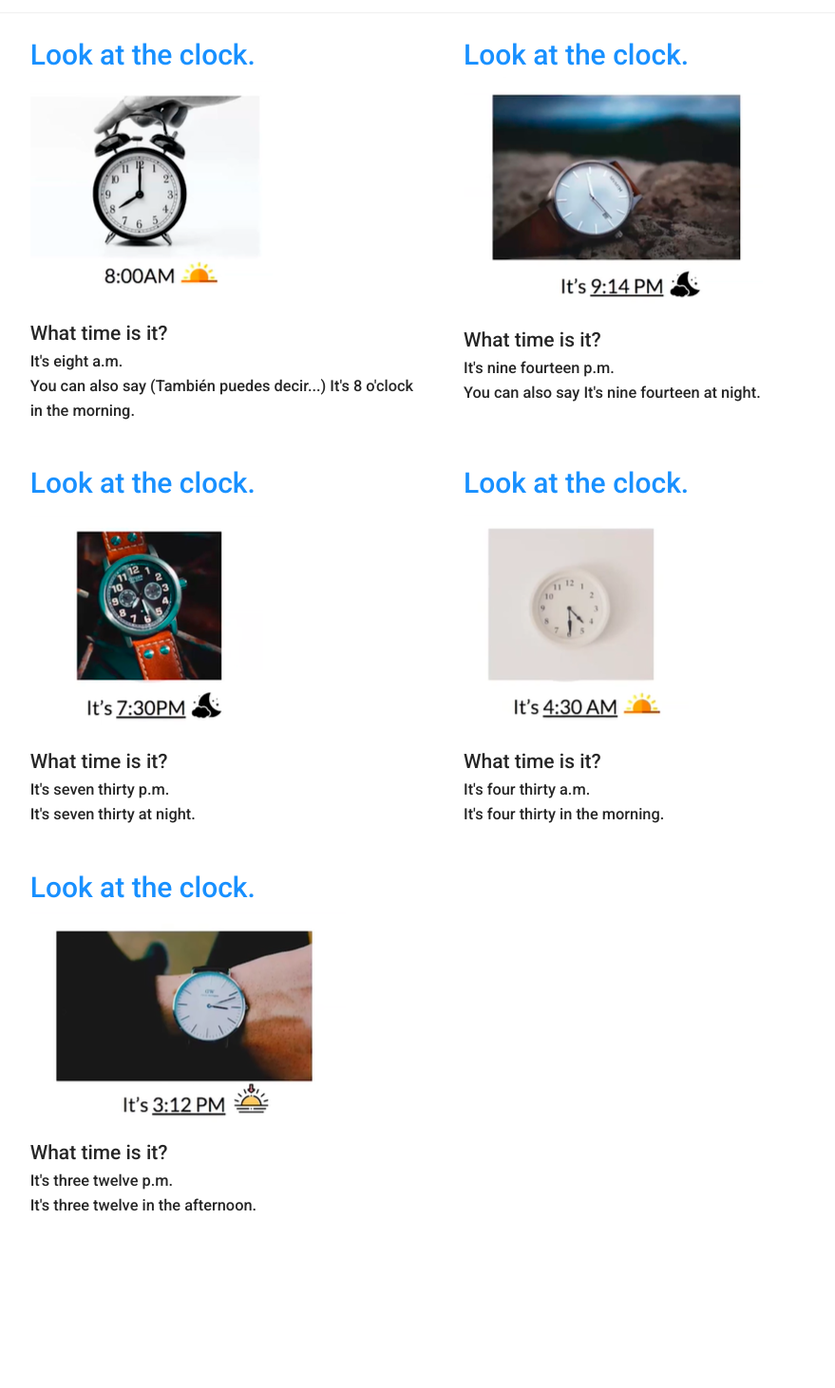
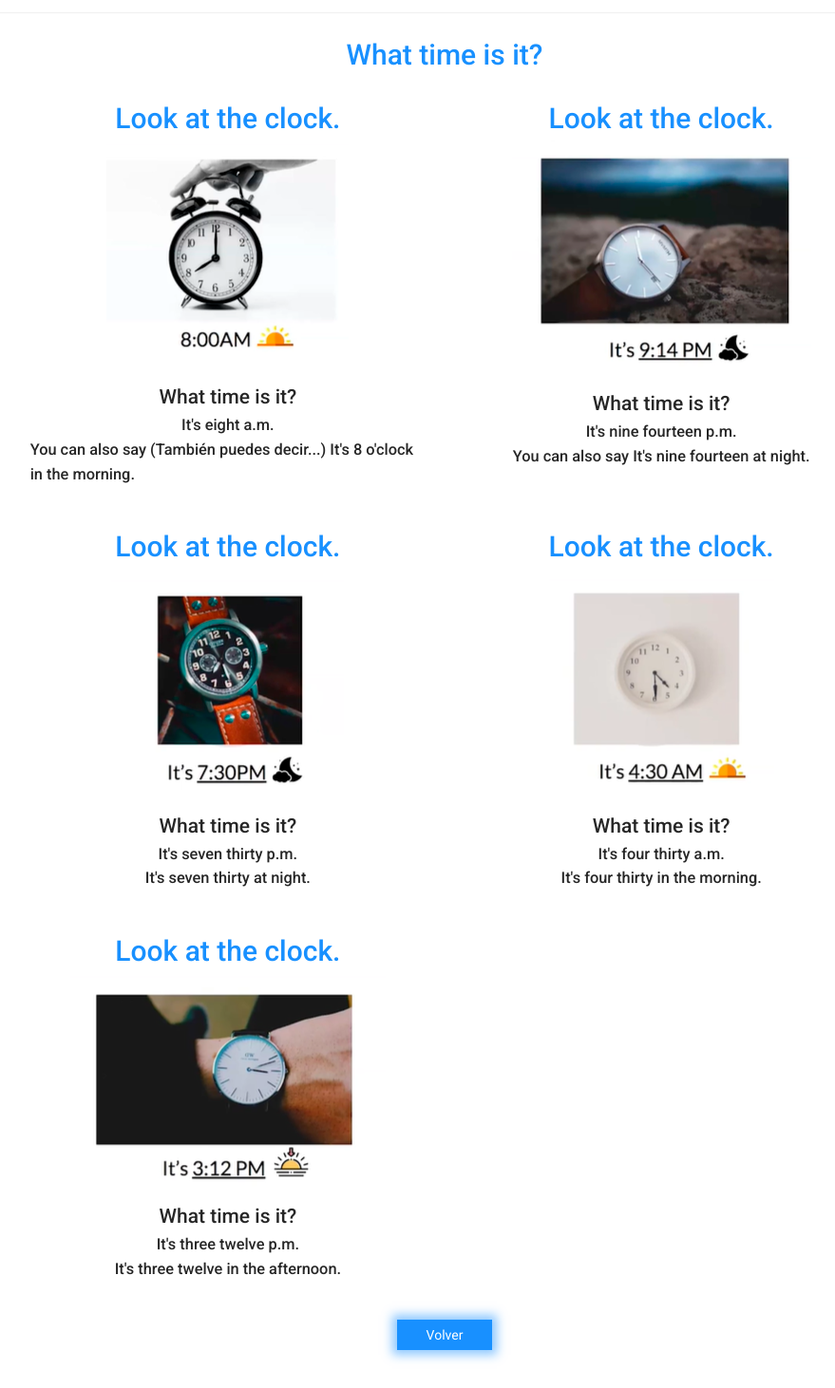
Before and after one commit to LeonLSV/English-School, a React (Create React App) app: page /what-time-is-it in a window 1280 px wide. Shown: the part 133-1595 px from the top of the page at 95% size, without its empty margins (172-1051 px from the left). Before the commit the page ends 1435 px from the top, so only its background shows below. Built offline with nearby package versions, Linux system fonts and the light colour scheme.

Commit message:
[add] days of the week

```diff
--- a/src/App.js
+++ b/src/App.js
@@ -18,6 +18,7 @@ import { Jobs } from "./components/Jobs";
 import ToBe from "./components/ToBe";
 import Pronouns from "./components/Pronouns";
 import WhatTime from "./components/WhatTime";
+import Daysoftheweek from "./components/Daysoftheweek";
 import { ClassFour } from "./components/Notes/ClassFour";
 
 export const App = () => {
@@ -69,6 +70,7 @@ export const App = () => {
               <ToBe exact path="/tobe" />
               <Pronouns exact path="/pronouns" />
               <WhatTime exact path="/what-time-is-it" />
+              <Daysoftheweek exact path="/days-of-the-week" />
               {/* Apuntes de las clases en vivo */}
               <ClassFour exact path="/class-four" />
             </Router>
--- /dev/null
+++ b/src/components/Daysoftheweek/index.js
@@ -0,0 +1,83 @@
+import React from "react";
+import { Row, Col, BackTop, Collapse } from "antd";
+import { ContainerLesson } from "../../styles/container";
+import { ButtonVolver, LinkClass } from "../../styles/global";
+const { Panel } = Collapse;
+
+const index = () => {
+  return (
+    <>
+      <ContainerLesson>
+        <BackTop />
+        <Row justify="center">
+          <Col>
+            <Collapse
+              style={{ margin: "20px", width: "350px" }}
+              bordered={false}
+              defaultActiveKey={["0"]}>
+              <Panel header="Let's review the days of the week." key="0">
+                <p>Repasemos los días de la semana.</p>
+              </Panel>
+              <Panel header="Monday / mandei" key="1">
+                <p>Lunes</p>
+              </Panel>
+              <Panel header="Tuesday / chiusdei" key="2">
+                <p>Martes</p>
+              </Panel>
+              <Panel header="Wednesday / wensdai" key="3">
+                <p>Miercoles</p>
+              </Panel>
+              <Panel header="Thursday / tersdai" key="4">
+                <p>Jueves</p>
+              </Panel>
+              <Panel header="Friday / fraidei" key="5">
+                <p>Viernes</p>
+              </Panel>
+              <Panel header="Saturday / sarurdei" key="6">
+                <p>Sábado</p>
+              </Panel>
+              <Panel header="Sunday / sandei" key="7">
+                <p>Domingo</p>
+              </Panel>
+              <Panel header="Let's check propositions of time" key="8">
+                <p>Verifiquemos las proposiciones de tiempo.</p>
+              </Panel>
+              <Panel header="IN THE MORNING" key="9">
+                <p>En la mañana</p>
+              </Panel>
+              <Panel header="IN THE AFTERNOON" key="10">
+                <p>En la tarde</p>
+              </Panel>
+              <Panel header="IN THE EVENING" key="11">
+                <p>En la noche</p>
+              </Panel>
+              <Panel header="AT NIGHT" key="12">
+                <p>Por la noche</p>
+              </Panel>
+              <Panel
+                header="PROPOSICIONES DE TIEMPO: IN, ON, AT"
+                key="13"></Panel>
+              <Panel
+                header="I go to the park on Saturday at teen in the morning"
+                key="14">
+                <p>Voy al parque el sábado a las 10 de la mañana.</p>
+              </Panel>
+              <Panel
+                header="I go to school on Monday at nine in the morning."
+                key="15">
+                <p>Voy a la escuela el lunes a las 9 de la mañana.</p>
+              </Panel>
+            </Collapse>
+          </Col>
+        </Row>
+        <Row justify="center">
+          <LinkClass to="/ingles-para-principiantes">
+            <ButtonVolver>Volver</ButtonVolver>
+          </LinkClass>
+        </Row>
+      </ContainerLesson>
+    </>
+  );
+};
+
+export default index;
--- a/src/components/ToBe/index.js
+++ b/src/components/ToBe/index.js
@@ -1,7 +1,7 @@
 import React from "react";
 import { ContainerLesson } from "../../styles/container";
+import { ButtonVolver, LinkClass } from "../../styles/global";
 import { Table, Row, Col, Space, BackTop } from "antd";
-import { ButtonVolver, LinkClass } from "../../styles/global";
 
 const columns = [
   {
--- a/src/components/WhatTime/index.js
+++ b/src/components/WhatTime/index.js
@@ -1,18 +1,30 @@
 import React from "react";
-import { Row, Col } from "antd";
+import { Row, Col, BackTop } from "antd";
 import { Title } from "./styled";
-
+import { ContainerLesson } from "../../styles/container";
+import { ButtonVolver, LinkClass } from "../../styles/global";
 import lahora from "../../images/lahora.png";
 import reloj2 from "../../images/reloj2.png";
 import reloj3 from "../../images/reloj3.png";
 import reloj4 from "../../images/reloj4.png";
 import reloj5 from "../../images/reloj5.png";
 
+const alineacion = {
+  maxWidth: "100%",
+  padding: "20px",
+  display: "flex",
+  alignItems: "center",
+  flexDirection: "column",
+};
+
 const WhatTime = () => {
   return (
     <>
+      <ContainerLesson>
+        <BackTop />
+        <Title>What time is it?</Title>
         <Row>
-        <Col lg={12} md={24} style={{ maxWidth: "100%", padding: "20px" }}>
+          <Col lg={12} md={24} style={alineacion}>
             <Title>Look at the clock.</Title>
             <img src={lahora} alt="La hora" />
             <h2>What time is it?</h2>
@@ -22,7 +34,7 @@ const WhatTime = () => {
               morning.
             </h3>
           </Col>
-        <Col lg={12} md={24} style={{ maxWidth: "100%", padding: "20px" }}>
+          <Col lg={12} md={24} style={alineacion}>
             <Title>Look at the clock.</Title>
             <img src={reloj2} alt="La hora" />
             <h2>What time is it?</h2>
@@ -31,14 +43,14 @@ const WhatTime = () => {
           </Col>
         </Row>
         <Row>
-        <Col lg={12} md={24} style={{ maxWidth: "100%", padding: "20px" }}>
+          <Col lg={12} md={24} style={alineacion}>
             <Title>Look at the clock.</Title>
             <img src={reloj3} alt="La hora" />
             <h2>What time is it?</h2>
             <h3>It's seven thirty p.m.</h3>
             <h3>It's seven thirty at night.</h3>
           </Col>
-        <Col lg={12} md={24} style={{ maxWidth: "100%", padding: "20px" }}>
+          <Col lg={12} md={24} style={alineacion}>
             <Title>Look at the clock.</Title>
             <img src={reloj4} alt="La hora" />
             <h2>What time is it?</h2>
@@ -47,7 +59,7 @@ const WhatTime = () => {
           </Col>
         </Row>
         <Row>
-        <Col lg={12} md={24} style={{ maxWidth: "100%", padding: "20px" }}>
+          <Col lg={12} md={24} style={alineacion}>
             <Title>Look at the clock.</Title>
             <img src={reloj5} alt="La hora" />
             <h2>What time is it?</h2>
@@ -55,6 +67,12 @@ const WhatTime = () => {
             <h3>It's three twelve in the afternoon.</h3>
           </Col>
         </Row>
+        <Row justify="center">
+          <LinkClass to="/ingles-para-principiantes">
+            <ButtonVolver>Volver</ButtonVolver>
+          </LinkClass>
+        </Row>
+      </ContainerLesson>
     </>
   );
 };
--- a/src/components/WhatTime/styled.js
+++ b/src/components/WhatTime/styled.js
@@ -3,4 +3,5 @@ import styled from "styled-components";
 export const Title = styled.h1`
   font-size: 30px;
   color: #1890ff;
+  text-align: center;
 `;
--- a/src/pages/InglesParaPrincipiantes/index.js
+++ b/src/pages/InglesParaPrincipiantes/index.js
@@ -10,6 +10,7 @@ import jobs from "../../images/jobs.png";
 import Tobe from "../../images/tobe.png";
 import pronombres from "../../images/pronombres.png";
 import reloj from "../../images/reloj.png";
+import dias from "../../images/dias.png";
 
 const tarjeta = {
   width: 240,
@@ -84,6 +85,14 @@ export const InglesParaPrincipiantes = () => {
             image={reloj}
           />
         </LinkClass>
+        <LinkClass to="/days-of-the-week">
+          <Cards
+            style={tarjeta}
+            title="Days of the week"
+            description="Aprenderemos los días de la semana y preprosiciones de tiempo."
+            image={dias}
+          />
+        </LinkClass>
       </Row>
     </>
   );
```
Also changed, not shown: src/images/dias.png (added), 1 other file (tests, documents, lock files or other folders). Lines whose indentation alone changed are shown as unchanged.
